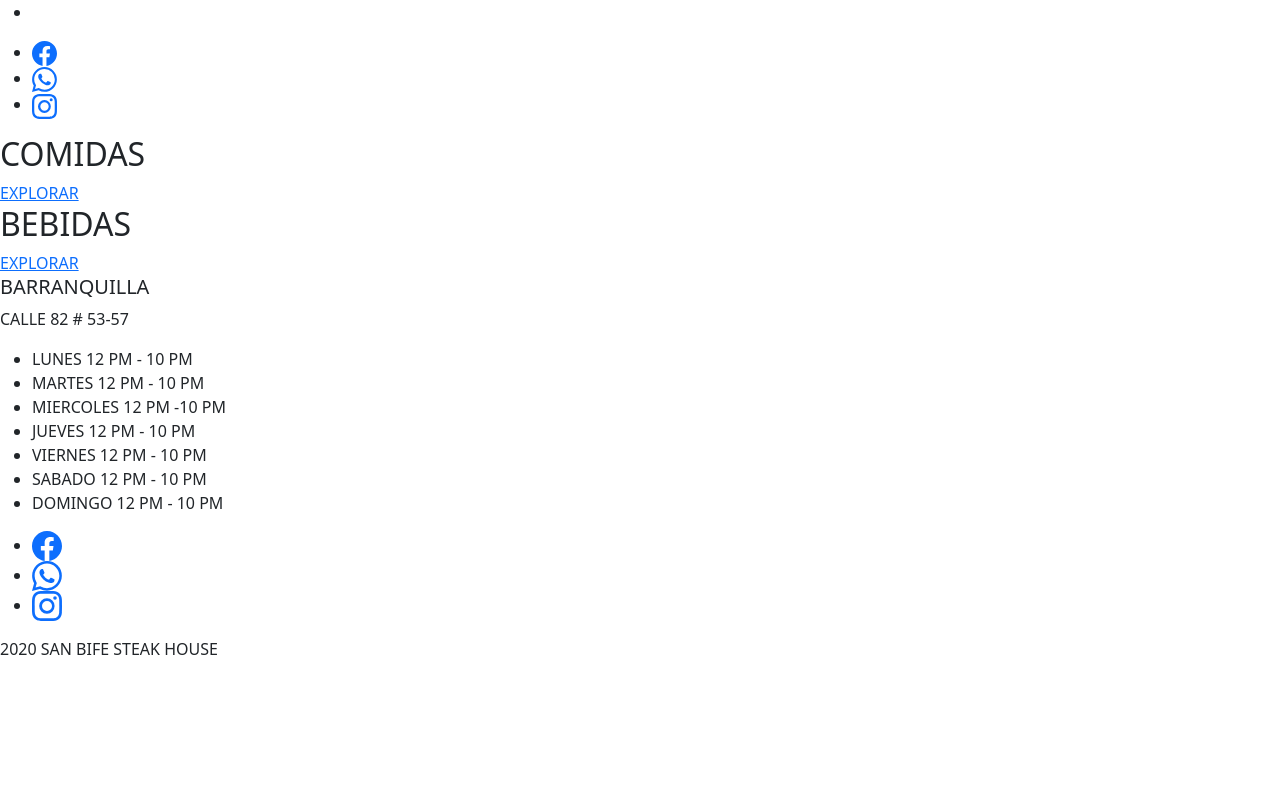
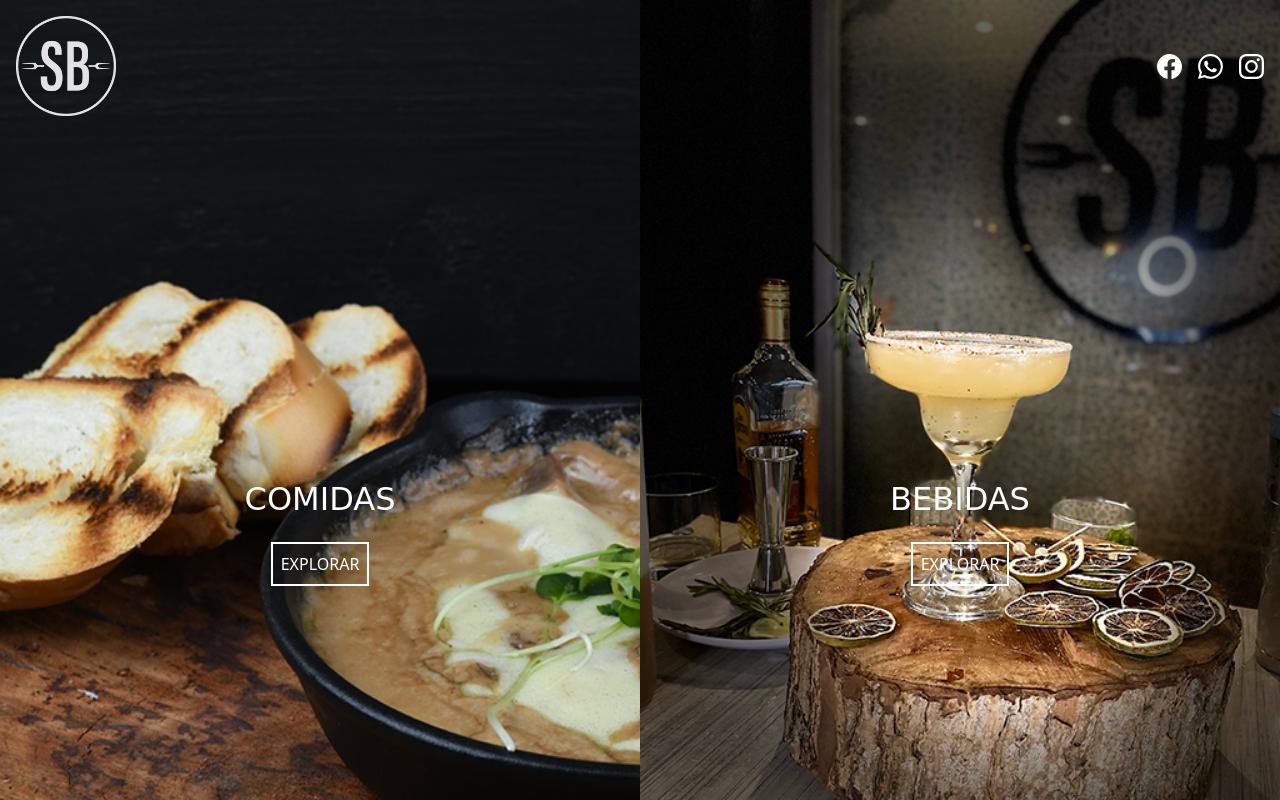
Before and after one commit to nano155/segunda-entrega, a website: page page/menu.html in a window 1280 px wide. Shown: the top 800 px of the page. Drawn offline with nearby package versions, Linux system fonts and the light colour scheme; the site is published under a folder, as on GitHub Pages, so addresses that start at the root find nothing.

Commit message:
correccion enlaces

```diff
--- a/page/menu.html
+++ b/page/menu.html
@@ -4,7 +4,7 @@
     <meta charset="UTF-8">
     <meta name="viewport" content="width=device-width, initial-scale=1.0">
     <title>Menu</title>
-    <link rel="stylesheet" href="/css/style.css">
+    <link rel="stylesheet" href="../css/style.css">
     <link
     href="https://cdn.jsdelivr.net/npm/bootstrap@5.3.0/dist/css/bootstrap.min.css"
     rel="stylesheet"
@@ -17,8 +17,8 @@
         <nav class="nav-s">
           <ul>
             <li>
-              <a href="/index.html"
-                ><img id="logo-nav" src="/img/SB_logo-blaco.png" alt=""
+              <a href="../index.html"
+                ><img id="logo-nav" src="../img/SB_logo-blaco.png" alt=""
               /></a>
             </li>
           </ul>
```
Also changed, not shown: page/comidas.html (+6 -6 lines).
